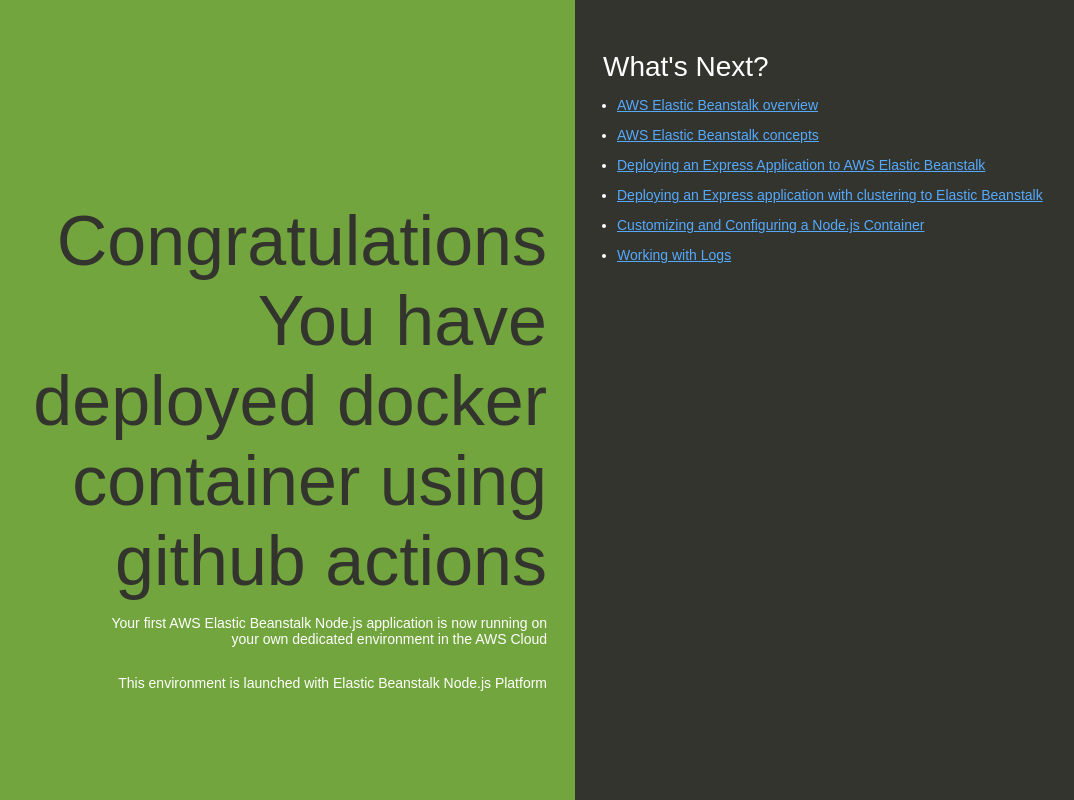
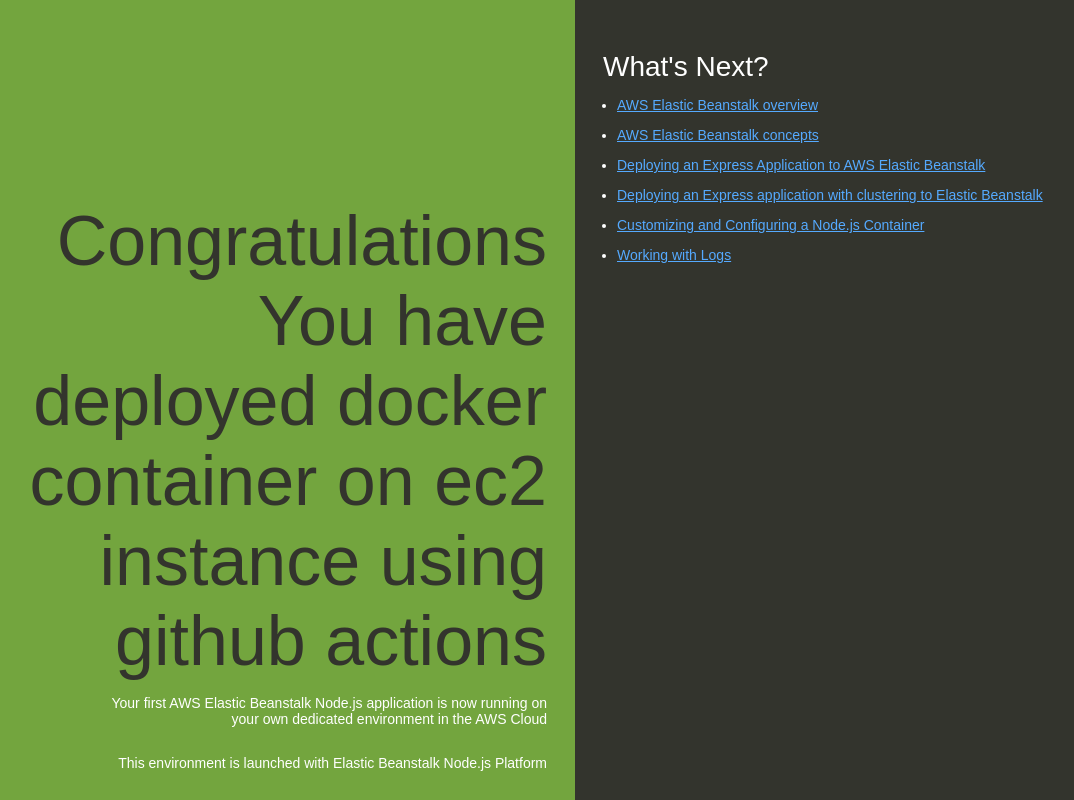
Before and after one commit to snaveed1/nodejs, a website: page index.html in a window 1280 px wide. Shown: the whole page, without its empty margins (65-1139 px from the left). Drawn offline with Linux system fonts and the light colour scheme.

Commit message:
changes in index

```diff
--- a/index.html
+++ b/index.html
@@ -74,7 +74,7 @@
   </head>
   <body>
     <div class="textColumn">
-      <h1>Congratulations You have deployed docker container using github actions</h1>
+      <h1>Congratulations You have deployed docker container on ec2 instance using github actions</h1>
       <p>Your first AWS Elastic Beanstalk Node.js application is now running on your own dedicated environment in the AWS Cloud</p>
       <p>This environment is launched with Elastic Beanstalk Node.js Platform</p>
     </div>
```
